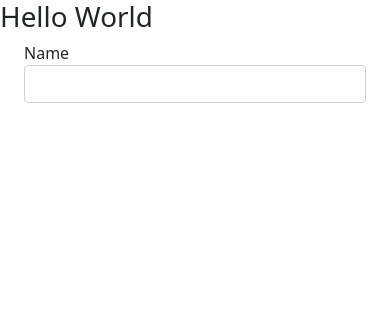
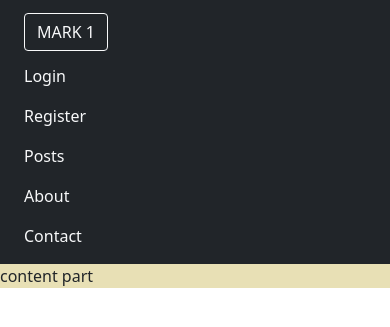
Before and after one commit to 007tickooayush/PHP_demo_MARK1, a PHP site: page /main.php in a window 390 px wide. Shown: the top 327 px of the page. Run offline with PHP 8.4, Linux system fonts and the light colour scheme.

Commit message:
initial commit

```diff
--- a/body.php
+++ /dev/null
@@ -1,4 +0,0 @@
-<body>
-<?php echo "<h1> Hello World </h1>"; ?>
-
-</body>
--- /dev/null
+++ b/content.php
@@ -0,0 +1,4 @@
+<div class="col-sm-9 bg-ch">
+    content part
+
+</div>
--- /dev/null
+++ b/design/bootstrap.php
@@ -0,0 +1,2 @@
+<link href="https://cdn.jsdelivr.net/npm/bootstrap@5.0.0-beta3/dist/css/bootstrap.min.css" rel="stylesheet"
+      integrity="sha384-eOJMYsd53ii+scO/bJGFsiCZc+5NDVN2yr8+0RDqr0Ql0h+rP48ckxlpbzKgwra6" crossorigin="anonymous">
--- /dev/null
+++ b/design/style.css
@@ -0,0 +1,11 @@
+* {
+    box-sizing: border-box;
+}
+
+body,html{
+    height: 100vh;
+}
+
+.bg-ch{
+    background-color:  #E8E0B5 !important;
+}
--- a/head.php
+++ /dev/null
@@ -1,8 +0,0 @@
-<head>
-    <meta charset="UTF-8">
-    <meta name="viewport"
-          content="width=device-width, user-scalable=no, initial-scale=1.0, maximum-scale=1.0, minimum-scale=1.0">
-    <meta http-equiv="X-UA-Compatible" content="ie=edge">
-    <title>PHP demo Mark 1</title>
-    <link href="https://cdn.jsdelivr.net/npm/bootstrap@5.0.0-beta3/dist/css/bootstrap.min.css" rel="stylesheet" integrity="sha384-eOJMYsd53ii+scO/bJGFsiCZc+5NDVN2yr8+0RDqr0Ql0h+rP48ckxlpbzKgwra6" crossorigin="anonymous">
-</head>
--- /dev/null
+++ b/home.php
@@ -0,0 +1,4 @@
+<div class="row">
+    <?php  include('sidebar.php') ?>
+    <?php  include('content.php') ?>
+</div>
--- a/main.php
+++ b/main.php
@@ -1,13 +1,17 @@
 <!doctype html>
+<html lang="en">
+<head>
+    <meta charset="UTF-8">
+    <meta name="viewport"
+          content="width=device-width, user-scalable=no, initial-scale=1.0, maximum-scale=1.0, minimum-scale=1.0">
+    <meta http-equiv="X-UA-Compatible" content="ie=edge">
+    <link rel="stylesheet" type="text/css" href="./design/style.css" />
+    <title>PHP demo Mark 1</title>
+    <?php include('./design/bootstrap.php')  ?>
+</head>
+<body>
+<?php include('home.php') ?>
+</body>
 
-<html lang="en">
-<?php  include('head.php') ?>
-<?php  include('body.php') ?>
 
-<div class="container">
-    <div class="container-fluid">
-        <label for="inp1"> Name </label>
-        <input type="text" class="form-control" id="inp1"/>
-    </div>
-</div>
 </html>
--- /dev/null
+++ b/sidebar.php
@@ -0,0 +1,35 @@
+<div class="col-sm-3 bg-dark">
+
+    <div class="container p-md-4">
+
+        <div class="navbar text-light align-content-center">
+            <ul class="navbar-nav">
+
+                <li class="navbar-brand text-light w-25">
+                    <a class="btn btn-outline-light" href="https://github.com/007tickooayush">
+                        MARK 1
+                    </a>
+                </li>
+
+                <li class="nav-item">
+                    <a class="nav-link text-light" href="#">Login</a>
+                </li>
+                <li class="nav-item">
+                    <a class="nav-link text-light" href="#">Register</a>
+                </li>
+                <li class="nav-item">
+                    <a class="nav-link text-light" href="#">Posts</a>
+                </li>
+                <li class="nav-item">
+                    <a class="nav-link text-light" href="#">About</a>
+                </li>
+                <li class="nav-item">
+                    <a class="nav-link text-light" href="#">Contact</a>
+                </li>
+
+            </ul>
+        </div>
+
+    </div>
+
+</div>
--- /dev/null
+++ b/style.php
@@ -0,0 +1 @@
+<?php
```
